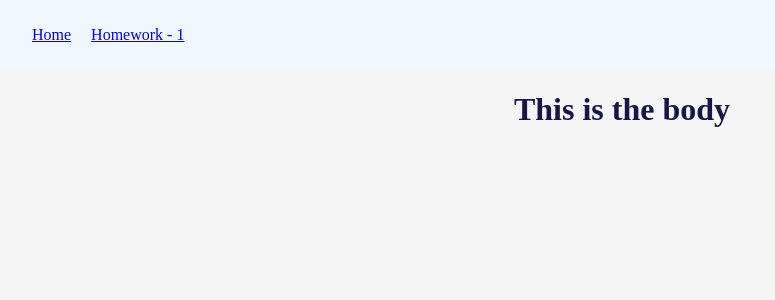
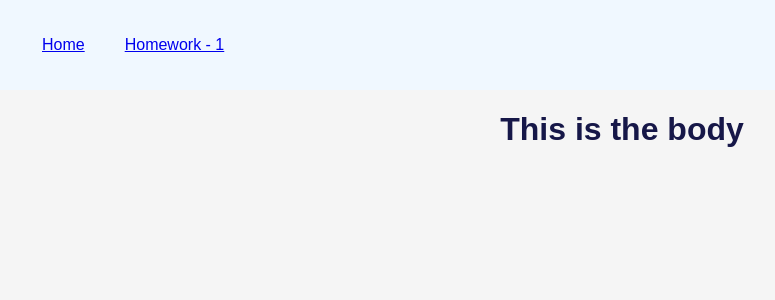
Before and after one commit to trilibi/fouroh8-F2024, a PHP site: page / in a window 1280 px wide. Shown: the top 300 px of the page, without its empty margins (18-793 px from the left). Run offline with PHP 8.4, Linux system fonts and the light colour scheme.

Commit message:
Moved this around

```diff
--- a/Styles/styles.css
+++ b/Styles/styles.css
@@ -1,8 +1,13 @@
+
 :root{
     --green: #478559;
     --purple: #161748;
     --pink: #f95d9b;
     --bluelow: #39a0ca;
+    font-family: "Moderustic", sans-serif;
+    font-optical-sizing: auto;
+    font-weight: 480;
+    font-style: normal;
 
     color: var(--purple);
     text-decoration: none;
@@ -24,8 +29,8 @@ nav {
     display: flex;
 }
 
-#nav-bar li {
-    margin: 10px;
+#nav-bar a {
+    margin: 20px;
 }
 
 
--- a/Week_1/hello.html
+++ b/Week_1/hello.html
@@ -9,10 +9,8 @@
   <body>
     <nav>
       <ul id="nav-bar">
-        <li>
-          <a href="/index.html">Home</a>
-        </li>
-        <li><a href="hello.html">Homework - 1</a></li>
+        <a href="/index.html">Home</a>
+        <a href="hello.html">Homework - 1</a>
       </ul>
     </nav>
     <div id="main-content">
--- a/index.html
+++ b/index.html
@@ -9,10 +9,8 @@
   <body>
     <nav>
       <ul id="nav-bar">
-        <li>
-          <a href="index.html">Home</a>
-        </li>
-        <li><a href="Week_1/hello.html">Homework - 1</a></li>
+        <a href="index.html">Home</a>
+        <a href="Week_1/hello.html">Homework - 1</a>
       </ul>
     </nav>
     <div id="main-content">
```
